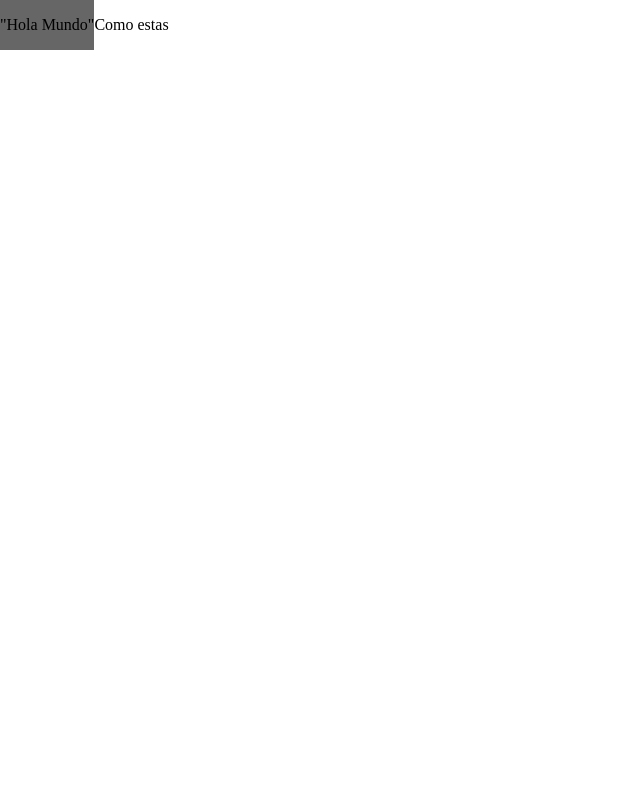
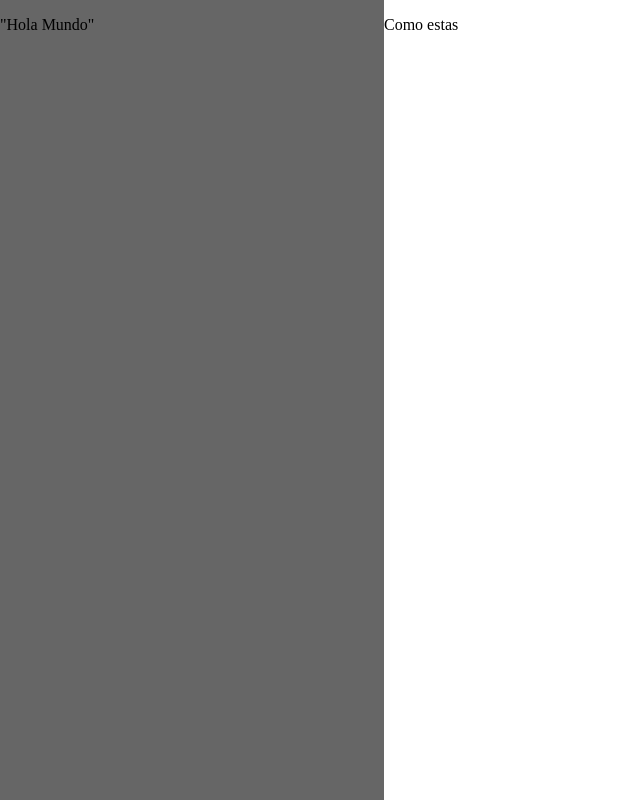
Before and after one commit to FranciscoCorzo/FranciscoCorzo.github.io, a plain HTML site: page index.html in a window 1280 px wide. Shown: the whole page, without its empty margins (0-640 px from the left). Drawn offline with Linux system fonts and the light colour scheme.

Commit message:
Initial commit

```diff
--- a/index.html
+++ b/index.html
@@ -1,11 +1,11 @@
 <html>
 <head></head>
 <body style="margin:0;">
-<div id="container" style="width:100%;">
-<div style="width:30&; float:left; clear:none; background-color:#666666;">
+<div id="container" style="width:100%; height:100%;">
+<div style="width:30%; height:100%; float:left; clear:none; background-color:#666666;">
 <p style="">"Hola Mundo" </p>
 </div>
-<div style="width:70&; float:left; clear:none;">
+<div style="width:70%; float:left; clear:none;">
 <p>
 Como estas
 </p>
```
